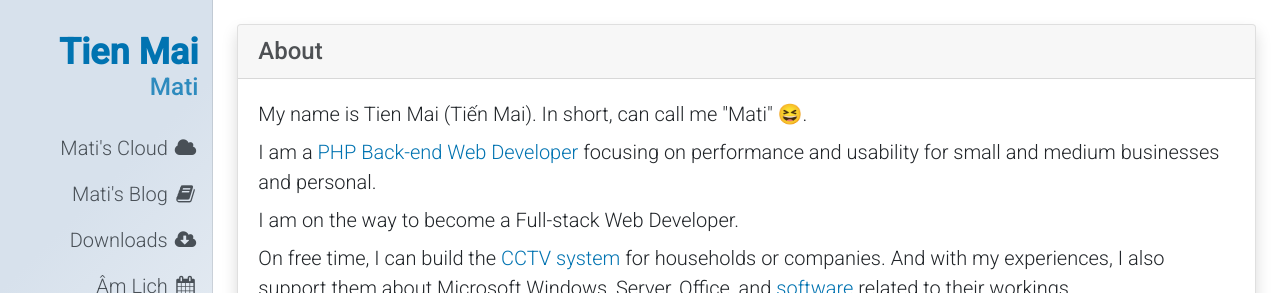
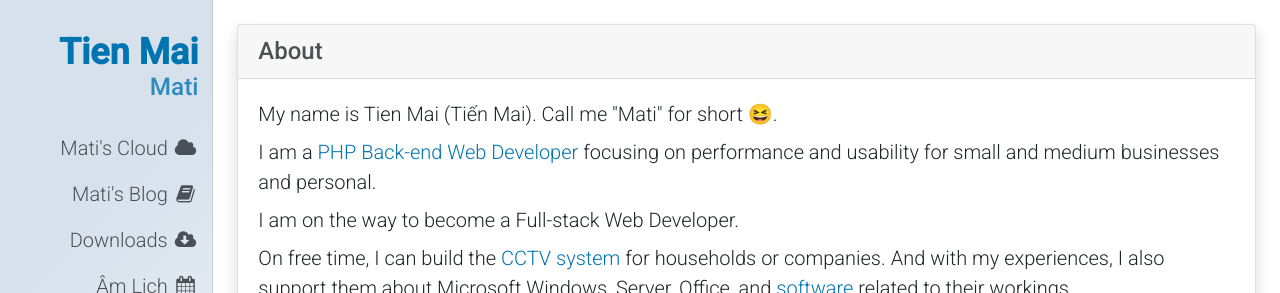
Before and after one commit to matidev/mati-vn, a Jekyll site: the page built from index.html, in a window 1280 px wide. Shown: the top 293 px of the page. Built offline with Jekyll 4.4.1, drawn with Linux system fonts in a browser that asks for light colours; emoji names are drawn with the system emoji font; comment, search, counter and statistics services are not loaded.

Commit message:
Fix typo

```diff
--- a/index.html
+++ b/index.html
@@ -8,7 +8,7 @@ layout: default
         <h1 class="h4 mb-0 text-center text-md-left">About</h1>
     </div>
     <div class="card-body">
-        <p>My name is Tien Mai (Tiến Mai). In short, can call me "Mati" :satisfied:.</p>
+        <p>My name is Tien Mai (Tiến Mai). Call me "Mati" for short :satisfied:.</p>
         <p>I am a <a data-placement="top" data-toggle="tooltip" href="{{ site.mati.github }}"
                      target="_blank" title="Visit my GitHub repositories">PHP Back-end Web Developer</a>
             focusing on performance and usability for small and medium businesses and personal.</p>
```
